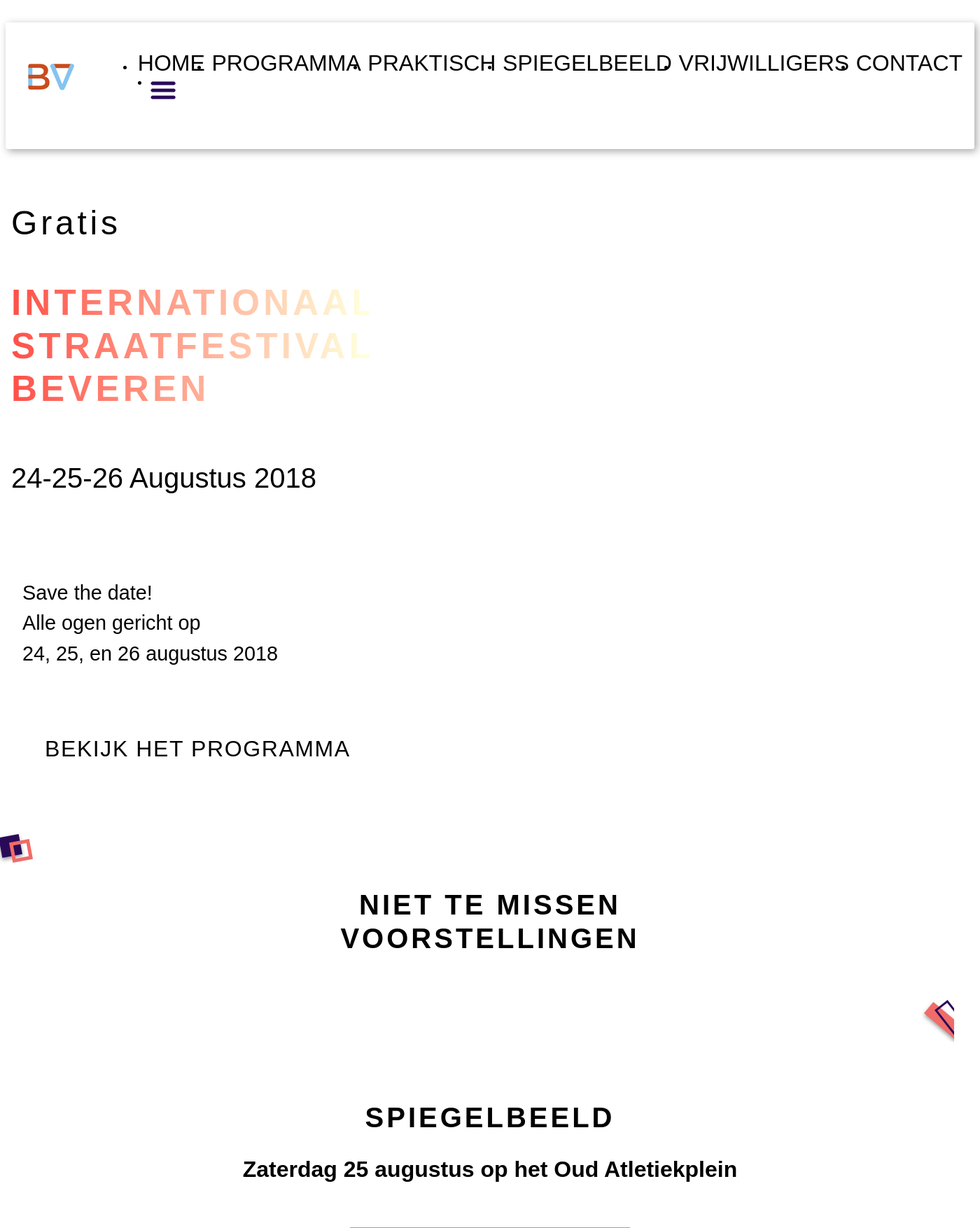
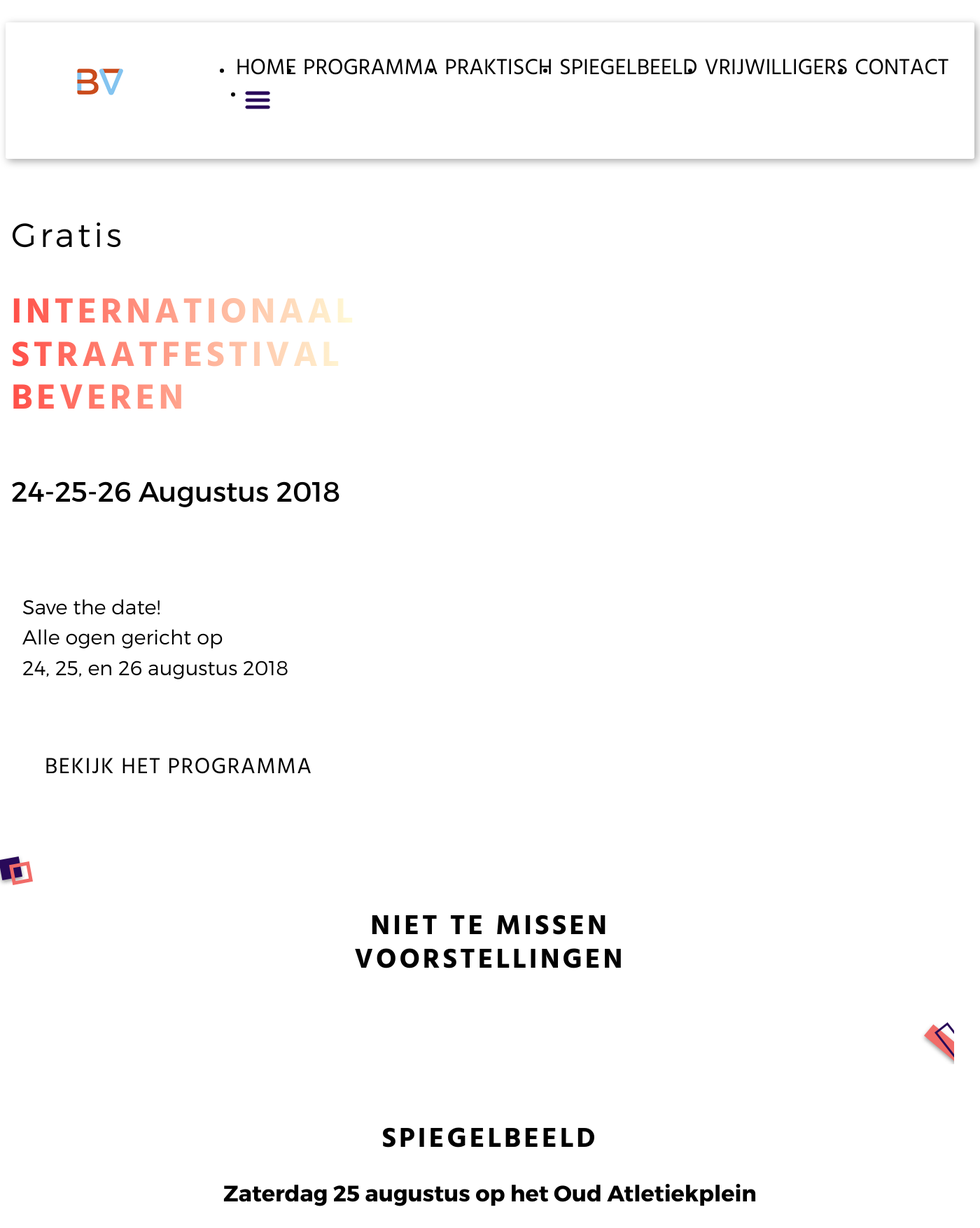
Before and after one commit to alexanderkalinchyk/MA3, a PHP site: page / in a window 1400 px wide. Shown: the top 1755 px of the page at 70% size. Run offline with PHP 8.4, Linux system fonts and the light colour scheme; data that the repository does not hold is empty; some libraries are stand-ins or nearby versions; grey boxes are pictures that could not be loaded.

Commit message:
fonts fix?

```diff
--- /dev/null
+++ b/src/css/fonts.css
@@ -0,0 +1,46 @@
+/* This stylesheet generated by Transfonter (https://transfonter.org) on February 20, 2018 9:05 AM */
+
+@font-face {
+  font-family: 'Montserrat';
+  src:
+    url('../assets/fonts/Montserrat-Bold.woff2') format('woff2'),
+    url('../assets/fonts/Montserrat-Bold.woff') format('woff');
+  font-weight: bold;
+  font-style: normal;
+}
+
+@font-face {
+  font-family: 'Montserrat';
+  src:
+    url('../assets/fonts/Montserrat-Light.woff2') format('woff2'),
+    url('../assets/fonts/Montserrat-Light.woff') format('woff');
+  font-weight: 200;
+  font-style: normal;
+}
+
+@font-face {
+  font-family: 'Montserrat';
+  src:
+    url('../assets/fonts/Montserrat-Regular.woff2') format('woff2'),
+    url('../assets/fonts/Montserrat-Regular.woff') format('woff');
+  font-weight: normal;
+  font-style: normal;
+}
+
+@font-face {
+  font-family: 'Hind';
+  src:
+    url('../assets/fonts/Hind-Regular.woff2') format('woff2'),
+    url('../assets/fonts/Hind-Regular.woff') format('woff');
+  font-weight: normal;
+  font-style: normal;
+}
+
+@font-face {
+  font-family: 'Hind';
+  src:
+    url('../assets/fonts/Hind-Bold.woff2') format('woff2'),
+    url('../assets/fonts/Hind-Bold.woff') format('woff');
+  font-weight: bold;
+  font-style: normal;
+}
--- a/src/style.css
+++ b/src/style.css
@@ -1,4 +1,5 @@
 @import './css/reset.css';
+@import './css/fonts.css';
 @import './css/vars.css';
 @import './css/site-header.css';
 
--- a/src/view/layout.php
+++ b/src/view/layout.php
@@ -30,7 +30,7 @@
     WebFontConfig = {
         custom: {
             families: ["Montserrat", "Hind"],
-            urls: ["assets/fonts/fonts.css"]
+            urls: ["style.css"]
         }
     };
 
```
Also changed, not shown: src/assets/fonts/fonts.css (deleted, +0 -46 lines).
